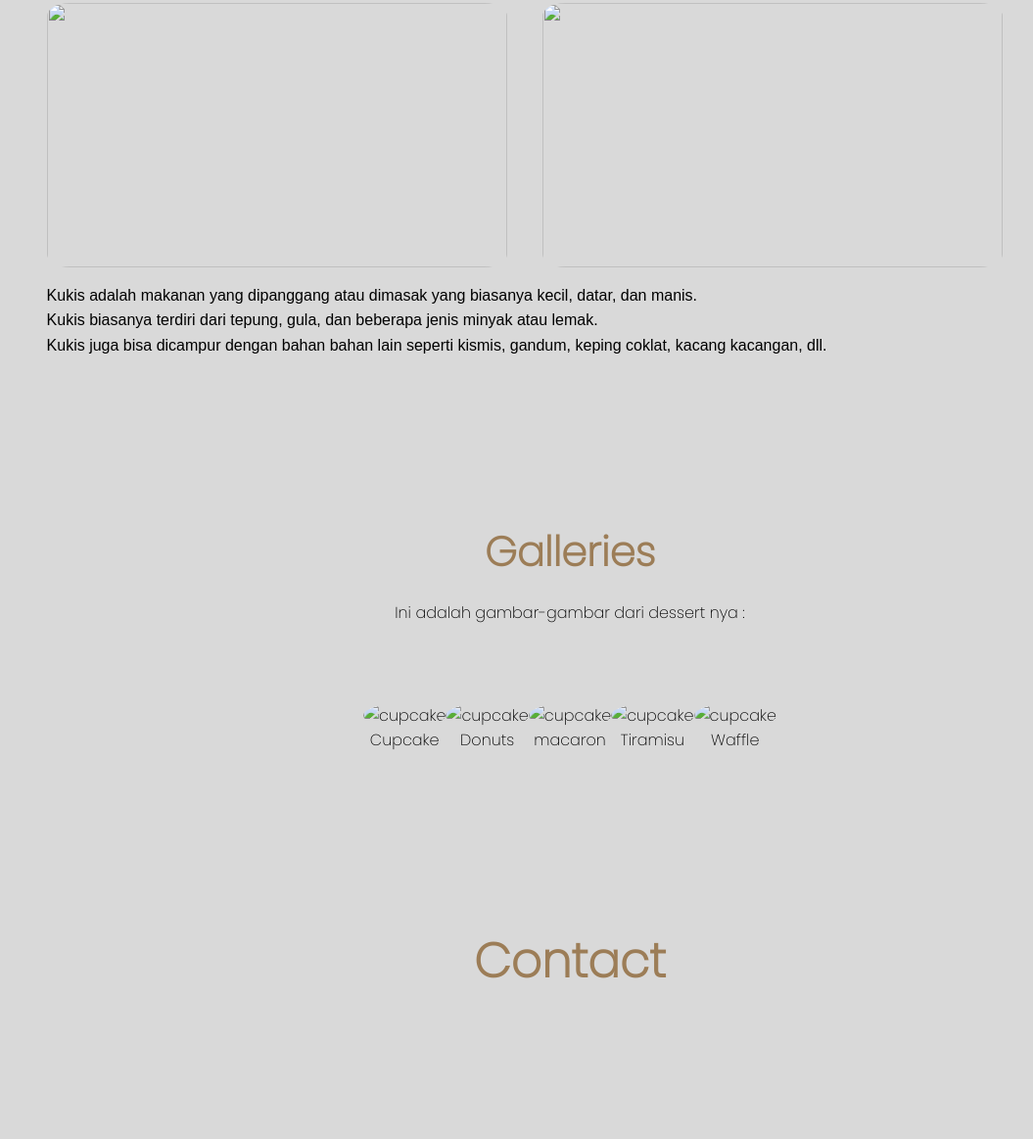
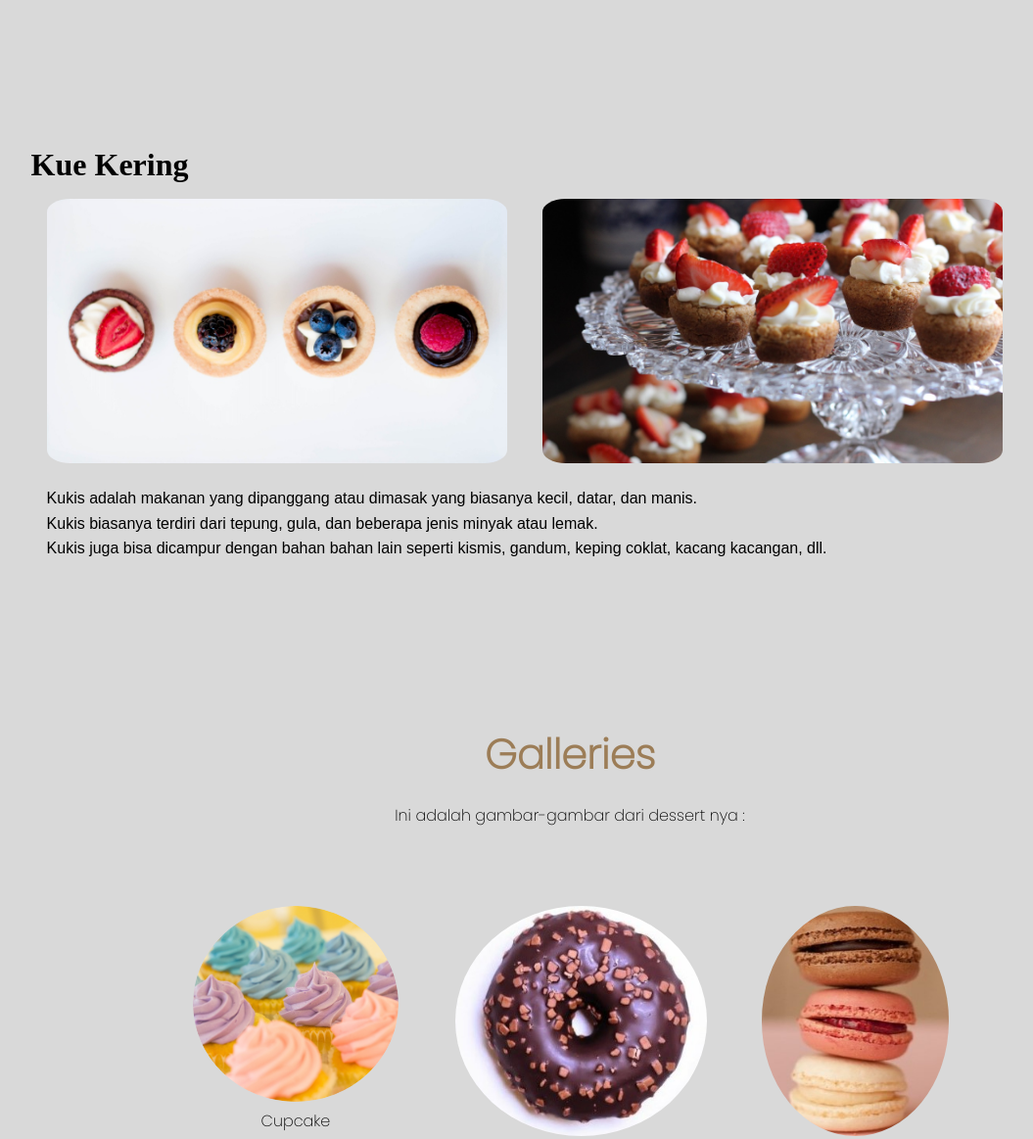
Before and after one commit to Muthee26/myproject, a plain HTML site: page index.html in a window 1280 px wide. Shown: the part 1147-2310 px from the top of the page at 98% size, without its empty margins (58-1113 px from the left). Drawn offline with Linux system fonts and the light colour scheme; a web font is replaced by a local one.

Commit message:
Update index.html

```diff
--- a/index.html
+++ b/index.html
@@ -39,7 +39,7 @@
 
         <div class="row">
            <div class="menu-img">
-            <img src="../css/brownies.png" alt="Kue Brownies">
+            <img src="brownies.png" alt="Kue Brownies">
            </div>
            <div class="content">
             <p>Brownies atau Bronis merupakan sebuah makanan yang dipanggang yang berbentuk persegi,<br>
@@ -55,8 +55,8 @@
 
         <div class="kuki"></div>
             <div class="aboutimg">
-                <img src="../css/kuekering2.png">
-                <img src="../css/kuekering1.png">
+                <img src="kuekering2.png">
+                <img src="kuekering1.png">
             </div>
         <div class="content">
             <p>
@@ -75,23 +75,23 @@
 
         <div class="row">
             <div class="gallery">
-                <img src="../css/cupcake.png" alt="cupcake" class="cupcake-img">
+                <img src="cupcake.png" alt="cupcake" class="cupcake-img">
                 <p class="cupcake-title"> Cupcake </p>
             </div>
             <div class="gallery">
-                <img src="../css/donuts.jpg" alt="cupcake" class="cupcake-img">
+                <img src="donuts.jpg" alt="cupcake" class="cupcake-img">
                 <p class="cupcake-title"> Donuts </p>
             </div>
             <div class="gallery">
-                <img src="../css/macaron.jpg" alt="cupcake" class="cupcake-img">
+                <img src="macaron.jpg" alt="cupcake" class="cupcake-img">
                 <p class="cupcake-title"> macaron </p>
             </div>
             <div class="gallery">
-                <img src="../css/tiramisu.jpg" alt="cupcake" class="cupcake-img">
+                <img src="tiramisu.jpg" alt="cupcake" class="cupcake-img">
                 <p class="cupcake-title"> Tiramisu </p>
             </div>
             <div class="gallery">
-                <img src="../css/waffle.jpg" alt="cupcake" class="cupcake-img">
+                <img src="waffle.jpg" alt="cupcake" class="cupcake-img">
                 <p class="cupcake-title"> Waffle </p>
             </div>
         </div>
```
